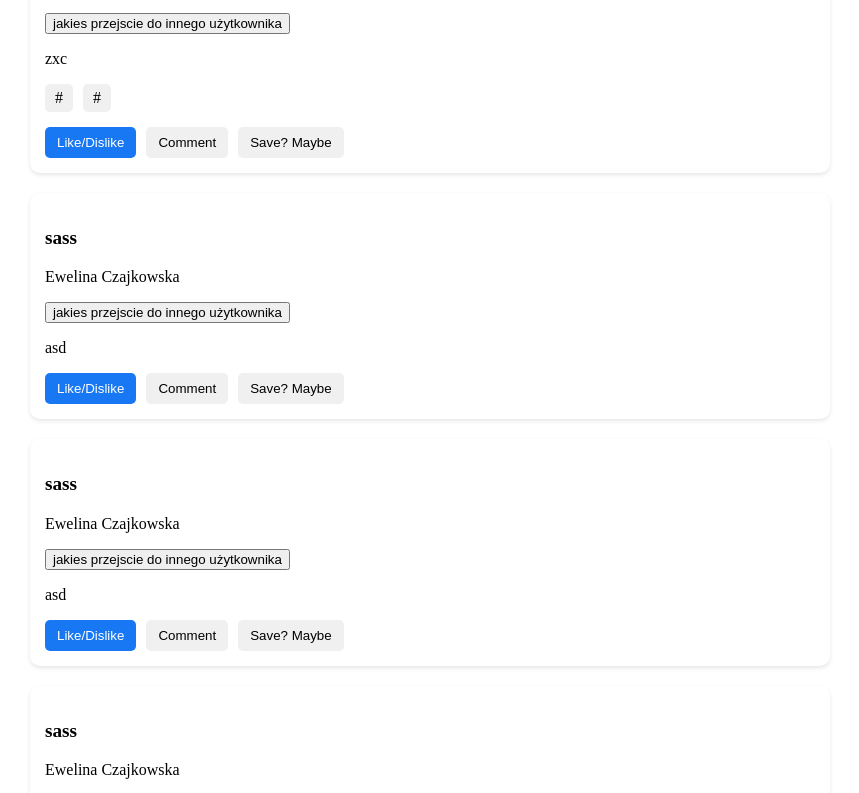
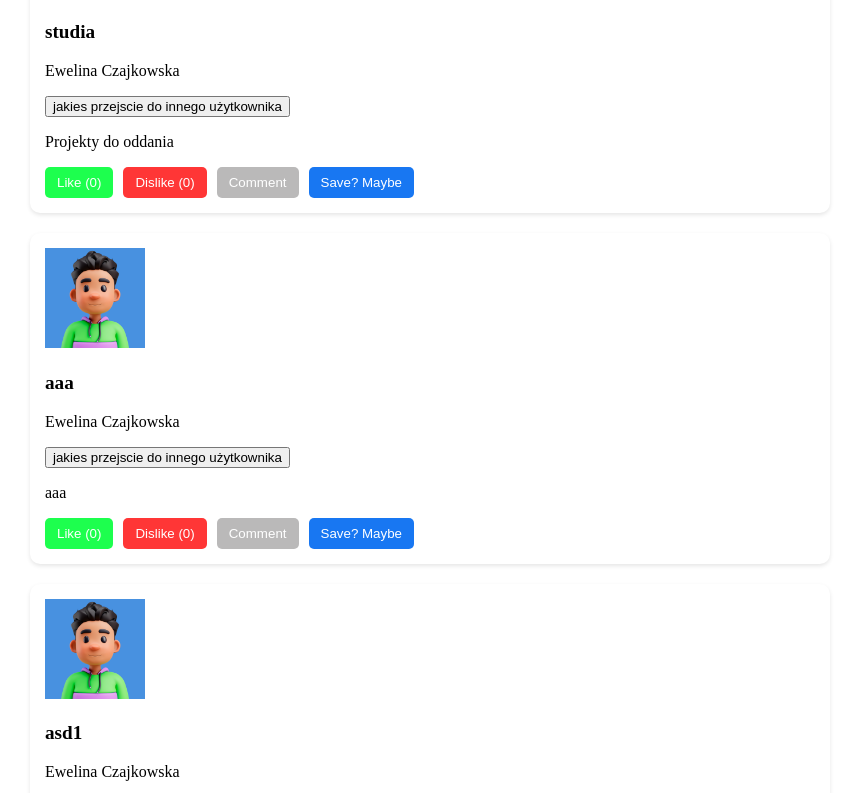
Before and after one commit to matik802/AIooK_Projekt_2_React, a React (Create React App) app: page / in a window 1280 px wide. Shown: the part 1366-2159 px from the top of the page, without its empty margins (210-1069 px from the left). Built offline with nearby package versions, Linux system fonts and the light colour scheme; data requests are answered from the project's data file.

Commit message:
dodanie licznika like, dislike, dodawanie postu poprawione

```diff
--- a/db.json
+++ b/db.json
@@ -29,16 +29,9 @@
       "gender": "Women",
       "userRelationsFrom": [],
       "userRelationsTo": [],
-      "posts": []
-    },
-    {
-      "id": "acc4",
-      "email": "p@wp.pl",
-      "name": "adam",
-      "surname": "kowalski",
-      "password": "aa",
-      "birthdayDate": "2024-02-01",
-      "gender": "male"
+      "posts": [
+        3
+      ]
     }
   ],
   "posts": [
@@ -51,9 +44,8 @@
       "postComments": [
         1
       ],
-      "postReactions": [
-        1
-      ],
+      "postLikeReactions": 7,
+      "postDislikeReactions": 11,
       "postPictures": [
         1
       ],
@@ -68,9 +60,13 @@
       "dateCreated": "2023-12-31 00:00:00",
       "id_user": 1,
       "postComments": [],
-      "postReactions": [],
+      "postLikeReactions": 1,
+      "postDislikeReactions": 1,
       "postPictures": [],
-      "tags": []
+      "tags": [
+        1,
+        2
+      ]
     },
     {
       "id": "3",
@@ -79,110 +75,175 @@
       "dateCreated": "2023-12-33 00:00:00",
       "id_user": 2,
       "postComments": [],
-      "postReactions": [],
+      "postLikeReactions": 0,
+      "postDislikeReactions": 0,
       "postPictures": [],
       "tags": []
     },
     {
-      "title": "tytuł",
-      "body": "kontent",
-      "dateCreated": "2024-01-09T08:23:12.600Z",
+      "id": "d82c",
+      "title": "studia",
+      "body": "Projekty do oddania",
+      "dateCreated": "2024-01-20T17:42:32.572Z",
       "id_user": 2,
-      "id": "4",
-      "tags": [
-        1
-      ]
+      "postComments": "",
+      "postLikeReactions": 0,
+      "postDislikeReactions": 0,
+      "postPictures": 0,
+      "tags": []
     },
     {
-      "id": "efde",
-      "title": "xc",
-      "body": "zxc",
-      "dateCreated": "2024-01-15T14:02:51.635Z",
+      "id": "5eca",
+      "title": "aaa",
+      "body": "aaa",
+      "dateCreated": "2024-01-20T17:44:44.700Z",
       "id_user": 2,
-      "tags": [
-        1,
-        2
-      ]
+      "postComments": "",
+      "postLikeReactions": 0,
+      "postDislikeReactions": 0,
+      "postPictures": 0,
+      "tags": []
     },
     {
-      "id": "0cb2",
-      "title": "sass",
-      "body": "asd",
-      "dateCreated": "2024-01-16T21:58:15.440Z",
-      "tags": [],
-      "id_user": 2
+      "id": "1597",
+      "title": "asd1",
+      "body": "asd1",
+      "dateCreated": "2024-01-20T18:05:02.226Z",
+      "id_user": 2,
+      "postComments": "",
+      "postLikeReactions": 0,
+      "postDislikeReactions": 0,
+      "postPictures": 0,
+      "tags": []
     },
     {
-      "id": "9076",
-      "title": "sass",
-      "body": "asd",
-      "dateCreated": "2024-01-16T21:58:16.347Z",
-      "tags": [],
-      "id_user": 2
+      "id": "b059",
+      "title": "asd1",
+      "body": "asd1",
+      "dateCreated": "2024-01-20T18:05:39.197Z",
+      "id_user": 2,
+      "postComments": "",
+      "postLikeReactions": 0,
+      "postDislikeReactions": 0,
+      "postPictures": 0,
+      "tags": []
     },
     {
-      "id": "6808",
-      "title": "sass",
-      "body": "asd",
-      "dateCreated": "2024-01-16T21:58:17.169Z",
-      "tags": [],
-      "id_user": 2
+      "id": "5bed",
+      "title": "aa",
+      "body": "aa",
+      "dateCreated": "2024-01-20T18:07:05.002Z",
+      "id_user": 2,
+      "postComments": "",
+      "postLikeReactions": 0,
+      "postDislikeReactions": 0,
+      "postPictures": 0,
+      "tags": []
     },
     {
-      "id": "94d5",
-      "title": "sass",
-      "body": "asd",
-      "dateCreated": "2024-01-16T21:58:17.356Z",
-      "tags": [],
-      "id_user": 2
+      "id": "ebe6",
+      "title": "aa",
+      "body": "aa",
+      "dateCreated": "2024-01-20T18:08:40.101Z",
+      "id_user": 2,
+      "postComments": "",
+      "postLikeReactions": 0,
+      "postDislikeReactions": 0,
+      "postPictures": 0,
+      "tags": []
     },
     {
-      "id": "aaae",
-      "title": "sass",
-      "body": "asd",
-      "dateCreated": "2024-01-16T21:58:17.536Z",
-      "tags": [],
-      "id_user": 2
+      "id": "aa51",
+      "title": "aa",
+      "body": "aaa",
+      "dateCreated": "2024-01-20T18:10:31.000Z",
+      "id_user": 2,
+      "postComments": "",
+      "postLikeReactions": 0,
+      "postDislikeReactions": 0,
+      "tags": []
     },
     {
-      "id": "54bf",
-      "title": "aa",
-      "body": "aaaa",
-      "dateCreated": "2024-01-19T13:24:22.898Z",
-      "tags": [],
-      "id_user": 2
+      "id": "c73e",
+      "title": "a",
+      "body": "a",
+      "dateCreated": "2024-01-20T18:14:09.985Z",
+      "id_user": 2,
+      "postComments": "",
+      "postLikeReactions": 0,
+      "postDislikeReactions": 0,
+      "tags": []
     },
     {
-      "id": "b912",
+      "id": "b01b",
       "title": "aa",
-      "body": "aaaa",
-      "dateCreated": "2024-01-19T13:24:24.221Z",
-      "tags": [],
-      "id_user": 2
+      "body": "aa",
+      "dateCreated": "2024-01-20T18:15:43.529Z",
+      "id_user": 2,
+      "postComments": "",
+      "postLikeReactions": 0,
+      "postDislikeReactions": 0,
+      "tags": []
     },
     {
-      "id": "f44a",
+      "id": "5dcb",
       "title": "aa",
-      "body": "aaaa",
-      "dateCreated": "2024-01-19T13:24:24.374Z",
-      "tags": [],
-      "id_user": 2
+      "body": "aa",
+      "dateCreated": "2024-01-20T18:20:32.429Z",
+      "id_user": 2,
+      "postComments": "",
+      "postLikeReactions": 0,
+      "postDislikeReactions": 0,
+      "postPictures": "",
+      "tags": []
     },
     {
-      "id": "20b3",
+      "id": "bfe7",
       "title": "aa",
-      "body": "aaaa",
-      "dateCreated": "2024-01-19T13:24:24.514Z",
-      "tags": [],
-      "id_user": 2
+      "body": "aaa",
+      "dateCreated": "2024-01-20T18:22:55.734Z",
+      "id_user": 2,
+      "postComments": "",
+      "postLikeReactions": 0,
+      "postDislikeReactions": 0,
+      "postPictures": "avatar.jpg",
+      "tags": []
     },
     {
-      "id": "9d55",
-      "title": "ads",
-      "body": "das",
-      "dateCreated": "2024-01-19T13:24:51.941Z",
-      "tags": [],
-      "id_user": 2
+      "id": "bfac",
+      "title": "aaa",
+      "body": "aaaaa",
+      "dateCreated": "2024-01-20T18:29:17.299Z",
+      "id_user": 2,
+      "postComments": "",
+      "postLikeReactions": 0,
+      "postDislikeReactions": 0,
+      "postPictures": "avatar.jpg",
+      "tags": []
+    },
+    {
+      "id": "2a3b",
+      "title": "aaa",
+      "body": "aaaaa",
+      "dateCreated": "2024-01-20T18:29:37.439Z",
+      "id_user": 2,
+      "postComments": "",
+      "postLikeReactions": 0,
+      "postDislikeReactions": 0,
+      "postPictures": "avatar.jpg",
+      "tags": []
+    },
+    {
+      "id": "6df0",
+      "title": "asdsa",
+      "body": "asdasd",
+      "dateCreated": "2024-01-20T18:30:08.296Z",
+      "id_user": 2,
+      "postComments": "",
+      "postLikeReactions": 0,
+      "postDislikeReactions": 0,
+      "postPictures": "avatar.jpg",
+      "tags": []
     }
   ],
   "posts_comments": [
@@ -199,6 +260,14 @@
       "id": "1",
       "picture": null,
       "id_post": 1
+    },
+    {
+      "id": "2dd0",
+      "picture": "avatar.jpg"
+    },
+    {
+      "id": "1e48",
+      "picture": "avatar.jpg"
     }
   ],
   "posts_reactions": [
--- a/src/js/AddPost.js
+++ b/src/js/AddPost.js
@@ -1,10 +1,13 @@
 import React, {useEffect, useState} from 'react';
 import API from "./API";
+import { useNavigate } from 'react-router-dom';
 
 function AddPost() {
+    const navigate = useNavigate();
     const [showPostForm, setShowPostForm] = useState(false);
     const [currentTags, setCurrentTags] = useState([]);
     const [rawTags, setRawTags] = useState([]);
+    const [fileName, setFileName] = useState([])
     const [post, setPost] = useState({
         title: '',
         content: '',
@@ -56,13 +59,24 @@ function AddPost() {
                 title: post.title,
                 body: post.content,
                 dateCreated: new Date(),
+                id_user: 2,
+                postComments: '',
+                postLikeReactions: 0,
+                postDislikeReactions: 0,
+                postPictures: fileName,
                 tags: currentTags.map(tag => tag.id),
-                id_user:2
+
             });
+            fetchData();
+            const responseImage = await API.post("/posts_pictures", {
+                picture: fileName,
+                id_post: post.id
+            })
             fetchData();
         } catch (error) {
             console.error('Error while creating a new post', error);
         }
+        navigate("/")
     };
 
     const showPostFormHandler = () => {
@@ -81,6 +95,7 @@ function AddPost() {
 
     const handleImageUpload = (e) => {
         const file = e.target.files[0];
+        setFileName(file.name)
         if (file) {
             const reader = new FileReader();
             reader.onloadend = () => {
@@ -91,8 +106,10 @@ function AddPost() {
                 }));
             };
             reader.readAsDataURL(file);
+
         }
     };
+
 
     return (
         <div className="add-post-container">
--- a/src/js/Home.js
+++ b/src/js/Home.js
@@ -6,6 +6,7 @@ import API from "./API";
 const Home = () => {
     const [posts, setPosts] = useState([]);
     const [users, setUsers] = useState([]);
+    const [tags, setTags] = useState([]);
     const [search, setSearch] = useState('');
 
     const handleSearchChange = (e) => {
@@ -17,14 +18,20 @@ const Home = () => {
             const response = await API.get("/posts");
             setPosts(response.data);
         } catch (error) {
-            console.error('Error while fetching data', error);
+            console.error('Error while fetching posts data', error);
         }
 
         try {
             const response = await API.get("/users");
             setUsers(response.data);
         } catch (error) {
-            console.error('Error while fetching data', error);
+            console.error('Error while fetching users data', error);
+        }
+        try {
+            const response = await API.get("/tags");
+            setTags(response.data);
+        } catch (error) {
+            console.error('Error while fetching tags data', error);
         }
     }
 
@@ -36,6 +43,33 @@ const Home = () => {
     useEffect(() => {
         fetchData();
     }, []);
+
+    const handleReaction = async (postId, type) => {
+        try {
+            // Pobierz aktualny stan posta
+            const response = await API.get(`/posts/${postId}`);
+            const currentPost = response.data;
+
+            if(type == "like") {
+                currentPost.postLikeReactions++;
+            } else {
+                currentPost.postDislikeReactions++;
+            }
+
+            // Wyślij zaktualizowany stan z powrotem do serwera
+            const updateResponse = await API.put(`/posts/${postId}`, currentPost);
+            const r = await API.get("/posts");
+            setPosts(r.data);
+
+            // Przetwarzaj odpowiedź, aktualizuj stany lub inaczej obsługuj dane z serwera
+            console.log('Reaction response:', updateResponse.data);
+        } catch (error) {
+            console.error('Error while reacting to post', error);
+        }
+    };
+    const handleComment = async (postId) => {
+
+    };
 
     const filteredPosts = posts.filter(post => {
         const lowerSearch = search.toLowerCase();
@@ -60,8 +94,10 @@ const Home = () => {
             </div>
             <h2>Popular posts:</h2>
             <div>
+
                 {filteredPosts.map((post, index) => (
                     <div key={post.id} className="home-post">
+                        <img src={ require(`../images/avatar.jpg`/*${post.postPictures}*/) } alt="logo" height={100}/>
                         <div>
                             <p className="home-post-title">{post.title}</p>
                             <p>{findUserName(post.id_user)}</p>
@@ -70,17 +106,21 @@ const Home = () => {
                         <div className="home-post-body">
                             <p>{post.body}</p>
                             <ul className="home-post-tags">
-                                {post.tags?.map((tag, index) => (
-                                    <li key={index}> #{tag.name}</li>
-                                ))}
+                                {post.tags?.map((tagId, index) => {
+                                    const tag = tags.find(tag => tag.id === Number(tagId));  // Dodano konwersję na liczbę
+                                    return tag ? <li key={index}> #{tag.name}</li> : null;
+                                })}
                             </ul>
                         </div>
                         <div className="home-post-buttons">
                             <div>
-                                <button type="button" className="home-like-button">
-                                    Like/Dislike
+                                <button onClick={() => handleReaction(post.id, "like")} className="home-like-button">
+                                    Like ({post.postLikeReactions})
                                 </button>
-                                <button type="button" className="home-comment-button">
+                                <button onClick={() => handleReaction(post.id, "dislike")} className="home-dislike-button">
+                                    Dislike ({post.postDislikeReactions})
+                                </button>
+                                <button onClick={() => handleComment(post.id)} className="home-comment-button">
                                     Comment
                                 </button>
                                 <button type="button" className="home-save-button">
--- a/src/styles.css
+++ b/src/styles.css
@@ -62,16 +62,22 @@ body{
 }
 
 .home-like-button {
-    background-color: #1877f2;
+    background-color: #1dff4e;
+    color: #fff;
+}
+.home-dislike-button {
+    background-color: #ff3636;
     color: #fff;
 }
 
 .home-comment-button {
-    background-color: #f0f0f0;
+    background-color: #bab9b9;
+    color: #fff;
 }
 
 .home-save-button {
-    background-color: #f0f0f0;
+    background-color: #1877f2;
+    color: #fff;
 }
 
 .home-search-container {
```
Also changed, not shown: src/images/avatar.jpg (added).
